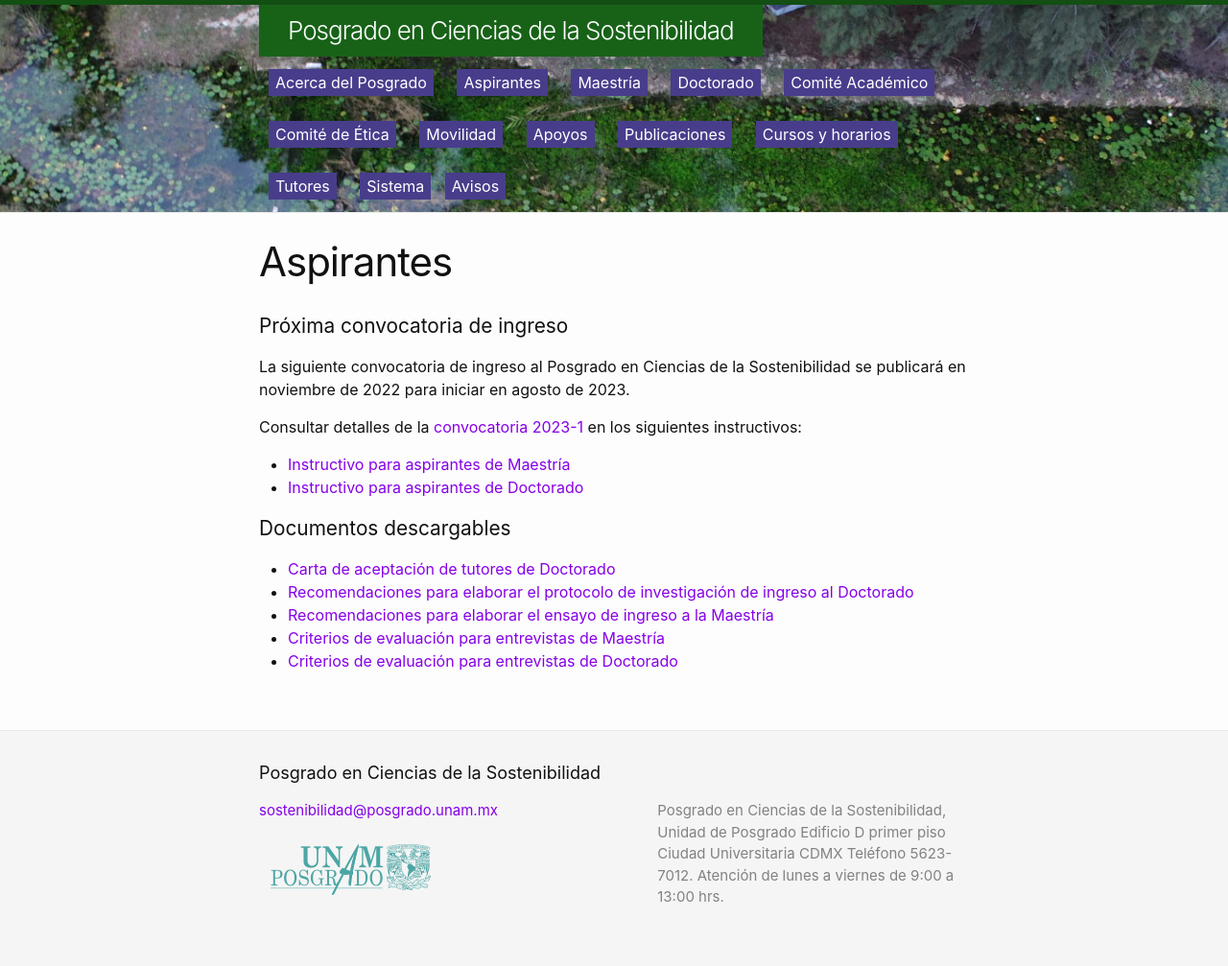
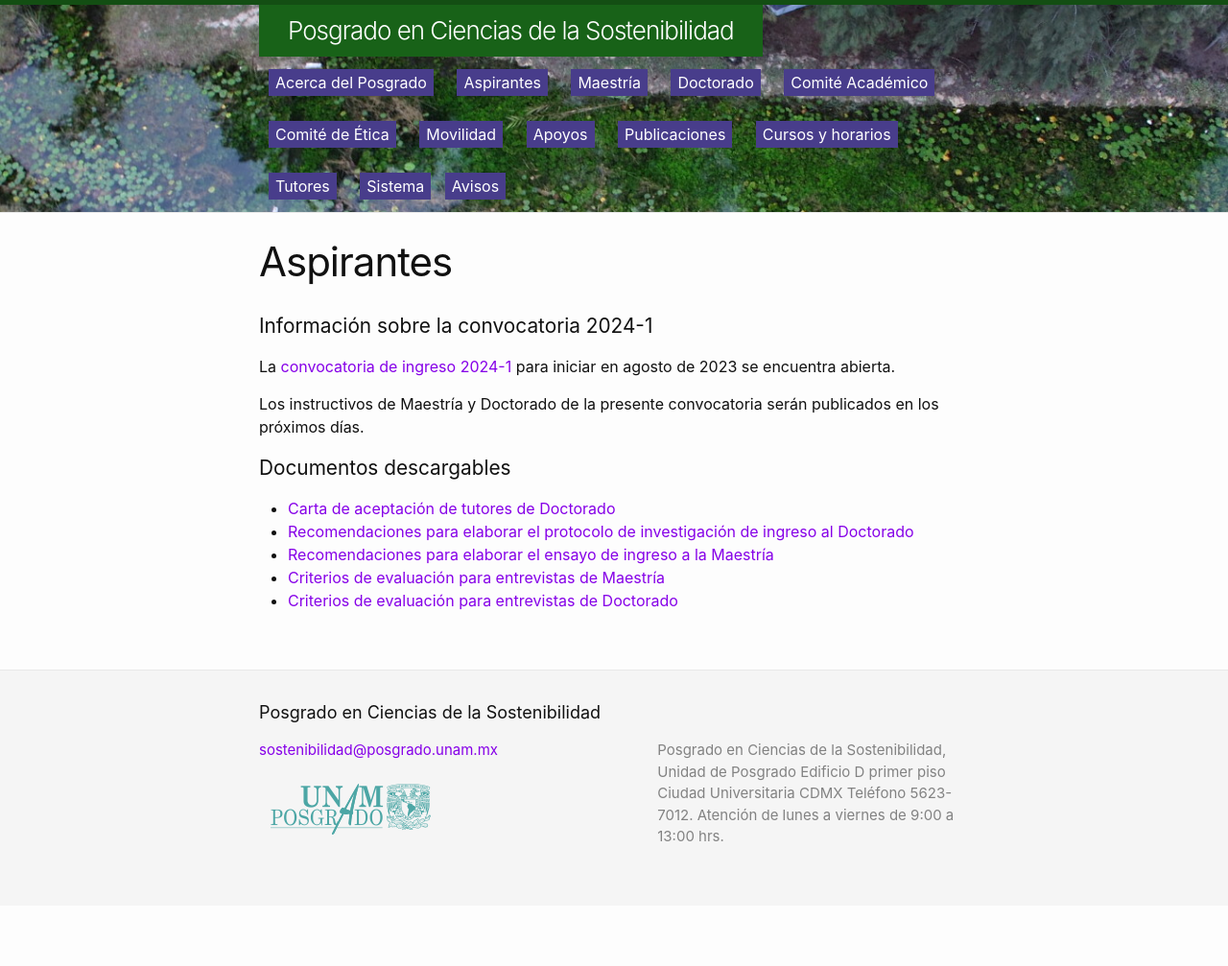
Before and after one commit to pcs-unam/pcs-unam.github.io, a Jekyll site: the page built from 01_aspirantes.md, in a window 1280 px wide. Shown: the whole page at 96% size. Built offline with Jekyll 4.4.1, drawn with Linux system fonts in a browser that asks for light colours; after the commit the page ends 944 px from its top, so only the background shows below that.

Commit message:
Convocatoria 2024-1 abierta

```diff
--- a/01_aspirantes.md
+++ b/01_aspirantes.md
@@ -7,15 +7,12 @@ menu: true
 ---
 
 
-## Próxima convocatoria de ingreso
+## Información sobre la convocatoria 2024-1
 
-La siguiente convocatoria de ingreso al Posgrado en Ciencias de la Sostenibilidad se publicará en noviembre de 2022 para iniciar en agosto de 2023.
-
-Consultar detalles de la [convocatoria 2023-1](/assets/docs/convocatoria_ingreso_2023-1.pdf) en los siguientes instructivos:
+La [convocatoria de ingreso 2024-1](/assets/docs/convocatoria_ingreso_2024-1.pdf) para iniciar en agosto de 2023 se encuentra abierta.
 
 
- - [Instructivo para aspirantes de Maestría](/assets/docs/instructivo-maestria.pdf)
- - [Instructivo para aspirantes de Doctorado](/assets/docs/instructivo-doctorado.pdf)
+Los instructivos de Maestría y Doctorado de la presente convocatoria serán publicados en los próximos días.
 
 
 
```
